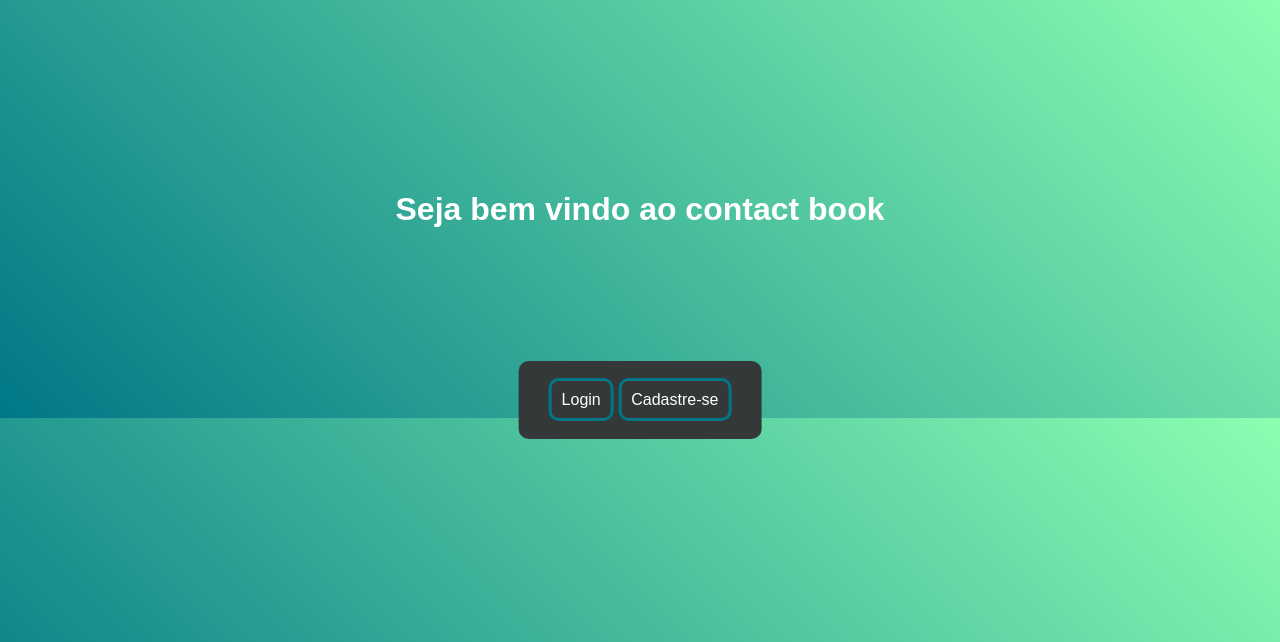
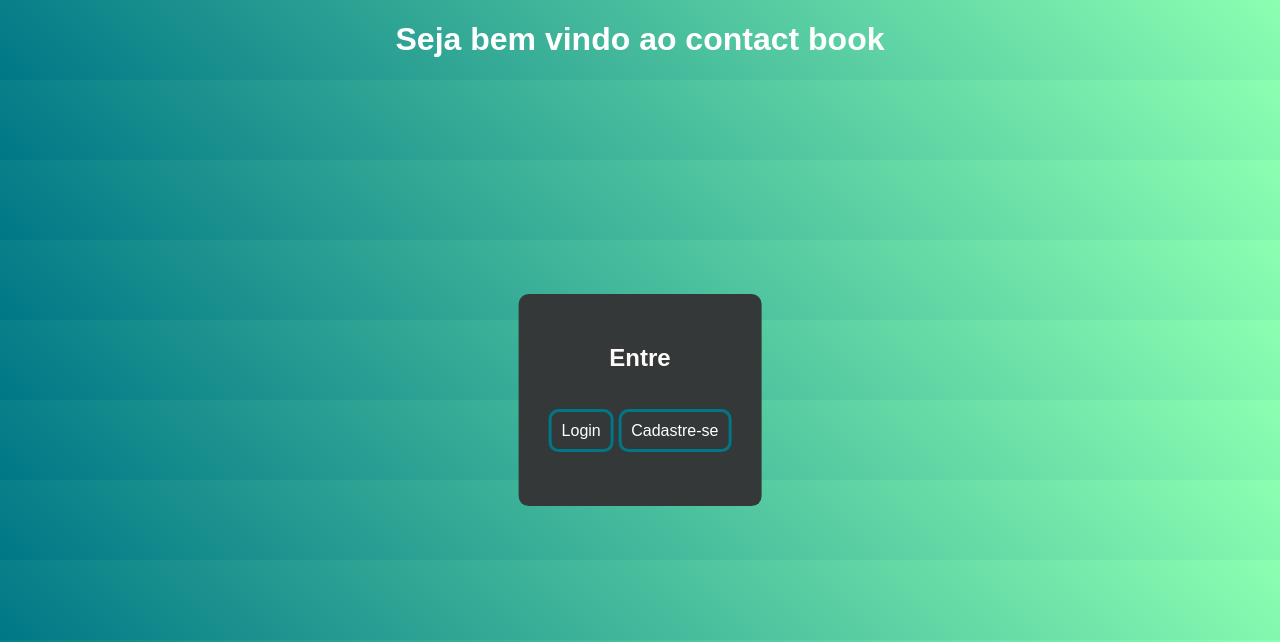
Before and after one commit to matheusalve/agenda, a PHP site: page /view/home.php in a window 1280 px wide. Shown: the top 642 px of the page. Run offline with PHP 8.4, Linux system fonts and the light colour scheme.

Commit message:
view/home.php

```diff
--- a/view/home.php
+++ b/view/home.php
@@ -40,11 +40,13 @@
 </head>
 
 <body>
-    <h1 style="padding-top:170px;">Seja bem vindo ao contact book</h1>
-    <h2 style="padding-top:120px;">Entre:</h2>
+    <h1>Seja bem vindo ao contact book</h1>
+
     <div class="box">
+        <h2 style="padding-bottom: 30px;">Entre</h2>
         <a href="login.php">Login</a>
         <a href="formulario.php">Cadastre-se</a>
+        <br><br><br>
     </div>
 </body>
 
```
